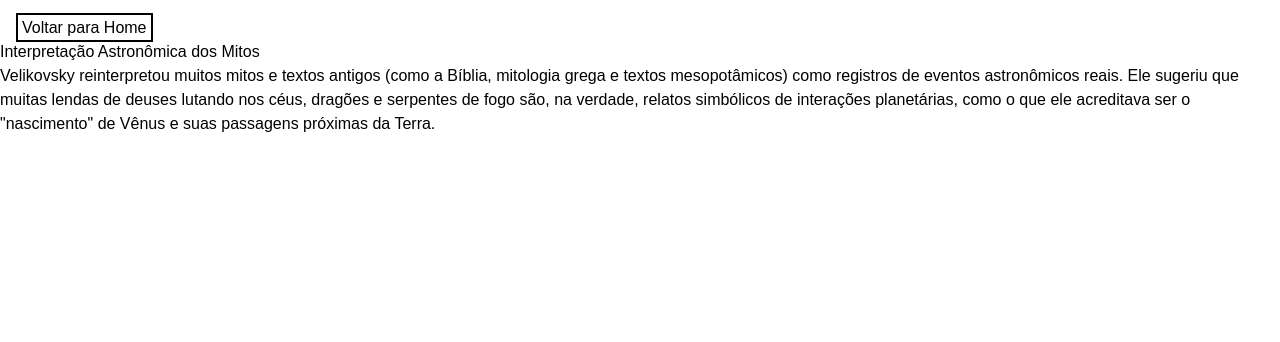
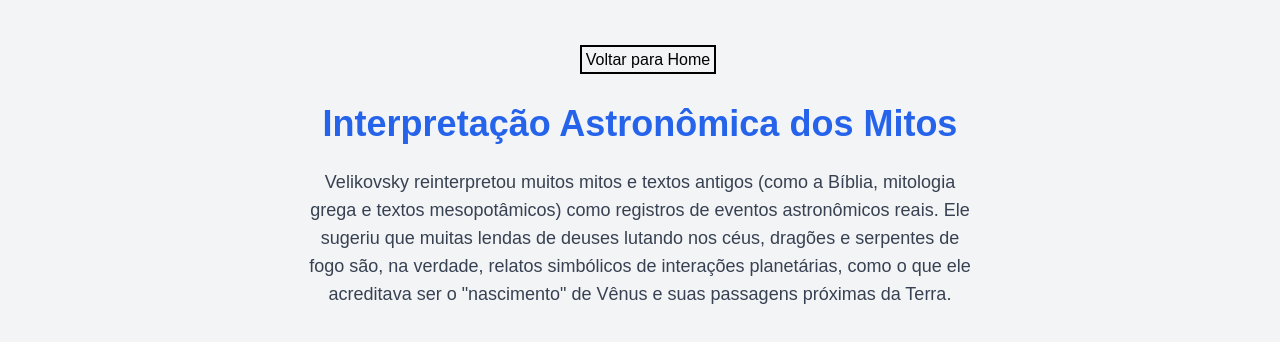
Before and after one commit to tcguus/CP02-SEM02, a Next.js app in the folder cp2/: page /ideia-tres in a window 1280 px wide. Shown: the top 342 px of the page. Built offline with nearby package versions, Linux system fonts and the light colour scheme.

Commit message:
Estilização das ideias.

```diff
--- a/cp2/src/app/ideia-dois/page.tsx
+++ b/cp2/src/app/ideia-dois/page.tsx
@@ -2,13 +2,10 @@ import Cabecalho from '@/components/Cabecalho/Cabecalho'
 
 export default function page() {
     return (
-      <div>
+      <div className="flex flex-col items-center p-8 bg-gray-100 min-h-screen">
       <Cabecalho/>
-      <h1>Catastrofismo Planetário</h1>
-      <p>Velikovsky argumentou que a história da Terra foi marcada por eventos catastróficos causados por interações planetárias, especialmente envolvendo Vênus. Ele sugeriu que, em tempos históricos recentes (cerca de 3.500 anos atrás), Vênus foi ejetado como um cometa gigante de Júpiter e teve uma trajetória errática, passando perto da Terra. Isso teria causado uma série de catástrofes globais, incluindo grandes inundações, terremotos e outros fenômenos naturais extremos.</p>
-
+      <h1 className="text-4xl font-bold text-center mt-8 text-blue-600 mb-6">Catastrofismo Planetário</h1>
+      <p className="text-lg text-gray-700 text-center mb-4 max-w-2xl">Velikovsky argumentou que a história da Terra foi marcada por eventos catastróficos causados por interações planetárias, especialmente envolvendo Vênus. Ele sugeriu que, em tempos históricos recentes (cerca de 3.500 anos atrás), Vênus foi ejetado como um cometa gigante de Júpiter e teve uma trajetória errática, passando perto da Terra. Isso teria causado uma série de catástrofes globais, incluindo grandes inundações, terremotos e outros fenômenos naturais extremos.</p>
       </div>
-
-
     );
   }
--- a/cp2/src/app/ideia-tres/page.tsx
+++ b/cp2/src/app/ideia-tres/page.tsx
@@ -2,12 +2,14 @@ import Cabecalho from '@/components/Cabecalho/Cabecalho'
 
 export default function page() {
     return (
-      <div>
-      <Cabecalho/>
-      <h1>Interpretação Astronômica dos Mitos</h1>
-      <p>Velikovsky reinterpretou muitos mitos e textos antigos (como a Bíblia, mitologia grega e textos mesopotâmicos) como registros de eventos astronômicos reais. Ele sugeriu que muitas lendas de deuses lutando nos céus, dragões e serpentes de fogo são, na verdade, relatos simbólicos de interações planetárias, como o que ele acreditava ser o "nascimento" de Vênus e suas passagens próximas da Terra.</p>
-      </div>
-
-
+      <div className="flex flex-col items-center p-8 bg-gray-100 min-h-screen">
+      <Cabecalho />
+      <h1 className="text-4xl font-bold text-center mt-8 text-blue-600 mb-6">
+        Interpretação Astronômica dos Mitos
+      </h1>
+      <p className="text-lg text-gray-700 text-center mb-4 max-w-2xl">
+        Velikovsky reinterpretou muitos mitos e textos antigos (como a Bíblia, mitologia grega e textos mesopotâmicos) como registros de eventos astronômicos reais. Ele sugeriu que muitas lendas de deuses lutando nos céus, dragões e serpentes de fogo são, na verdade, relatos simbólicos de interações planetárias, como o que ele acreditava ser o "nascimento" de Vênus e suas passagens próximas da Terra.
+      </p>
+    </div>
     );
   }
--- a/cp2/src/app/ideia-um/page.tsx
+++ b/cp2/src/app/ideia-um/page.tsx
@@ -2,13 +2,11 @@ import Cabecalho from '@/components/Cabecalho/Cabecalho'
 
 export default function page() {
     return (
-      <div>
+      <div className="flex flex-col items-center p-8 bg-gray-100 min-h-screen">
       <Cabecalho/>
-      <h1>Rejeição do Uniformitarismo Científico</h1>
-      <p>Ele desafiou a visão científica dominante de seu tempo, conhecida como uniformitarismo, que sustenta que os processos geológicos e astronômicos ocorrem de maneira lenta e constante ao longo do tempo. Em vez disso, Velikovsky argumentou que mudanças dramáticas e repentinas moldaram o planeta em tempos históricos. Segundo ele, esses eventos catastróficos teriam afetado o clima, a geologia e até a órbita da Terra, o que explicaria certas anomalias na cronologia histórica.
+      <h1 className="text-4xl font-bold text-center mt-8 text-blue-600 mb-6">Rejeição do Uniformitarismo Científico</h1>
+      <p className="text-lg text-gray-700 text-center mb-4 max-w-2xl">Ele desafiou a visão científica dominante de seu tempo, conhecida como uniformitarismo, que sustenta que os processos geológicos e astronômicos ocorrem de maneira lenta e constante ao longo do tempo. Em vez disso, Velikovsky argumentou que mudanças dramáticas e repentinas moldaram o planeta em tempos históricos. Segundo ele, esses eventos catastróficos teriam afetado o clima, a geologia e até a órbita da Terra, o que explicaria certas anomalias na cronologia histórica.
       Essas ideias foram amplamente rejeitadas pela comunidade científica, mas Velikovsky teve impacto duradouro em debates sobre catastrofismo e o papel de eventos astronômicos na história da Terra.</p>
       </div>
-
-
     );
   }
```
